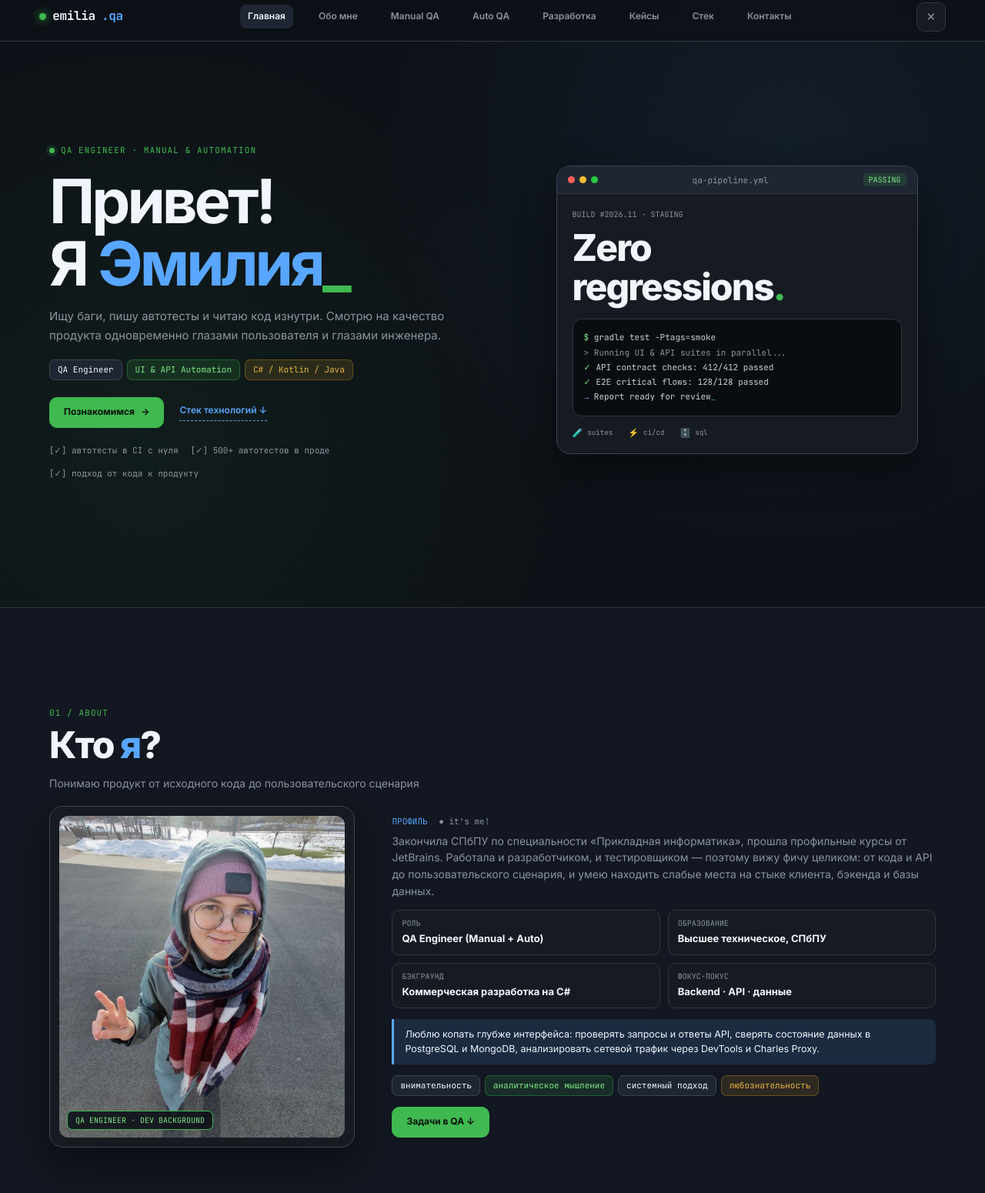
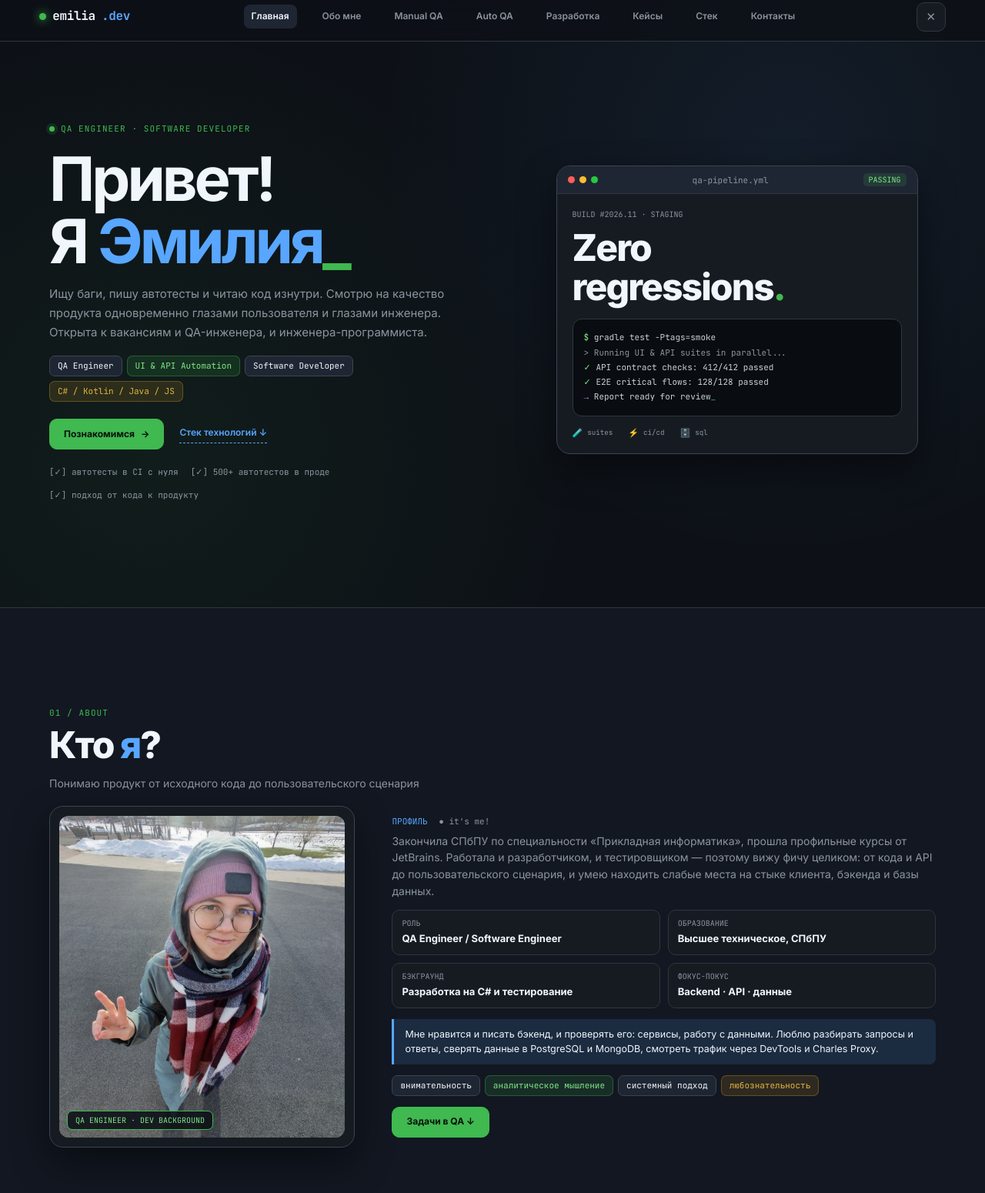
Before and after one commit to BinaryToucan/binarytoucan, a plain HTML site: page index.html in a window 1280 px wide. Shown: the part 10-1560 px from the top of the page at 77% size. Drawn offline with Linux system fonts and the light colour scheme.

Commit message:
Update about me

```diff
--- a/css/contacts.css
+++ b/css/contacts.css
@@ -10,7 +10,7 @@
 }
 
 .final-contacts-section .contact-panel::after {
-  content: "{ QA }";
+  content: "{ DEV }";
   position: absolute;
   right: 24px;
   top: 18px;
--- a/index.html
+++ b/index.html
@@ -4,9 +4,9 @@
   <meta charset="UTF-8">
   <meta name="viewport" content="width=device-width, initial-scale=1.0">
   <meta name="theme-color" content="#0d1117">
-  <meta name="description" content="Портфолио Эмилии — QA Engineer: ручное и автоматизированное тестирование, CI/CD, разработка.">
+  <meta name="description" content="Портфолио Эмилии — QA Engineer и разработчик: ручное и автоматизированное тестирование, CI/CD, разработка.">
   <link rel="icon" type="image/png" href="img/icon.png">
-  <title>Эмилия — QA Engineer | Портфолио</title>
+  <title>Эмилия — QA / Software Engineer | Портфолио</title>
   <link rel="stylesheet" href="css/root.css">
   <link rel="stylesheet" href="css/portfolio.css">
   <link rel="stylesheet" href="css/auto.css">
@@ -17,7 +17,7 @@
 <body>
   <!-- Навигация по странице -->
   <nav class="top-nav" aria-label="Навигация по странице">
-    <a class="brand" href="#home"><span class="brand-dot"></span>emilia<span class="brand-accent">.qa</span></a>
+    <a class="brand" href="#home"><span class="brand-dot"></span>emilia<span class="brand-accent">.dev</span></a>
     <div class="nav-links">
       <a href="#home">Главная</a>
       <a href="#about">Обо мне</a>
@@ -59,13 +59,14 @@
   <section class="page home" id="home">
     <div class="home-grid">
       <div class="home-copy">
-        <div class="eyebrow"><span class="eyebrow-dot"></span> QA ENGINEER · MANUAL &amp; AUTOMATION</div>
+        <div class="eyebrow"><span class="eyebrow-dot"></span> QA ENGINEER · SOFTWARE DEVELOPER</div>
         <h1>Привет! <br>Я <span class="highlight">Эмилия</span><span class="cursor">_</span></h1>
-        <p class="home-lead">Ищу баги, пишу автотесты и читаю код изнутри. Смотрю на качество продукта одновременно глазами пользователя и глазами инженера.</p>
+        <p class="home-lead">Ищу баги, пишу автотесты и читаю код изнутри. Смотрю на качество продукта одновременно глазами пользователя и глазами инженера. Открыта к вакансиям и QA-инженера, и инженера-программиста.</p>
         <div class="chips">
           <span class="chip">QA Engineer</span>
           <span class="chip mint">UI &amp; API Automation</span>
-          <span class="chip yellow">C# / Kotlin / Java</span>
+          <span class="chip">Software Developer</span>
+          <span class="chip yellow">C# / Kotlin / Java / JS</span>
         </div>
         <div class="home-actions">
           <button class="next-btn" data-next="#about">Познакомимся<span>→</span></button>
@@ -128,14 +129,16 @@
           <p>Закончила СПбПУ по специальности «Прикладная информатика», прошла профильные курсы от JetBrains. Работала и разработчиком, и тестировщиком — поэтому вижу фичу целиком: от кода и API до пользовательского сценария, и умею находить слабые места на стыке клиента, бэкенда и базы данных.</p>
 
           <div class="profile-facts">
-            <div><small>РОЛЬ</small><b>QA Engineer (Manual + Auto)</b></div>
+            <div><small>РОЛЬ</small><b>QA Engineer / Software Engineer</b></div>
             <div><small>ОБРАЗОВАНИЕ</small><b>Высшее техническое, СПбПУ</b></div>
-            <div><small>БЭКГРАУНД</small><b>Коммерческая разработка на C#</b></div>
+            <div><small>БЭКГРАУНД</small><b>Разработка на C# и тестирование</b></div>
             <div><small>ФОКУС-ПОКУС</small><b>Backend · API · данные</b></div>
           </div>
 
           <div class="note">
-            <p>Люблю копать глубже интерфейса: проверять запросы и ответы API, сверять состояние данных в PostgreSQL и MongoDB, анализировать сетевой трафик через DevTools и Charles Proxy.</p>
+            <p>Мне нравится и писать бэкенд, и проверять его: сервисы, работу с данными.
+              Люблю разбирать запросы и ответы, сверять данные в PostgreSQL и MongoDB,
+              смотреть трафик через DevTools и Charles Proxy.</p>
           </div>
 
           <div class="chips">
@@ -432,7 +435,7 @@
           <div class="big-csharp">
             <strong>C# / .NET</strong>
             <span>PRODUCTION DEVELOPMENT BACKGROUND</span>
-            <div class="decoration">{ }</div>
+            <div class="decoration">{ DEV }</div>
           </div>
 
           <div class="chips">
@@ -682,7 +685,7 @@
       <div class="eyebrow contact-eyebrow">09 / LET'S CONNECT</div>
       <h2>Found a bug?<br>Or a <span>great opportunity</span>?</h2>
       <h3 class="contact-subtitle">Буду рада знакомству!</h3>
-      <p>Открыта к интересным задачам по тестированию и автоматизации и к возможности усилить вашу команду!</p>
+      <p>Открыта к интересным задачам по тестированию, автоматизации и разработке — ищу команду, которую смогу усилить как QA-инженер или инженер-программист.</p>
       <div class="contactgrid">
         <a class="contact" id="contact-email" href="mailto:melnikova.emiliya.prog@gmail.com">
           <span>✉️ <b>Email</b><small></small></span>
```
